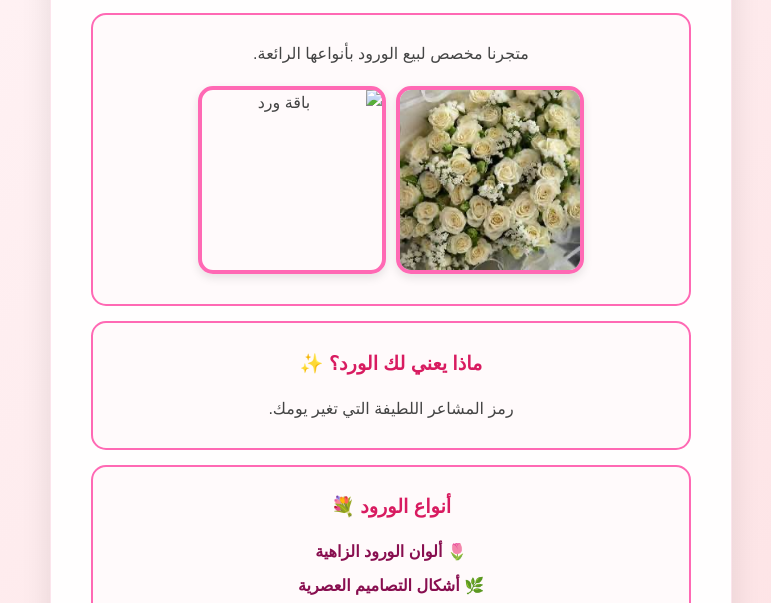
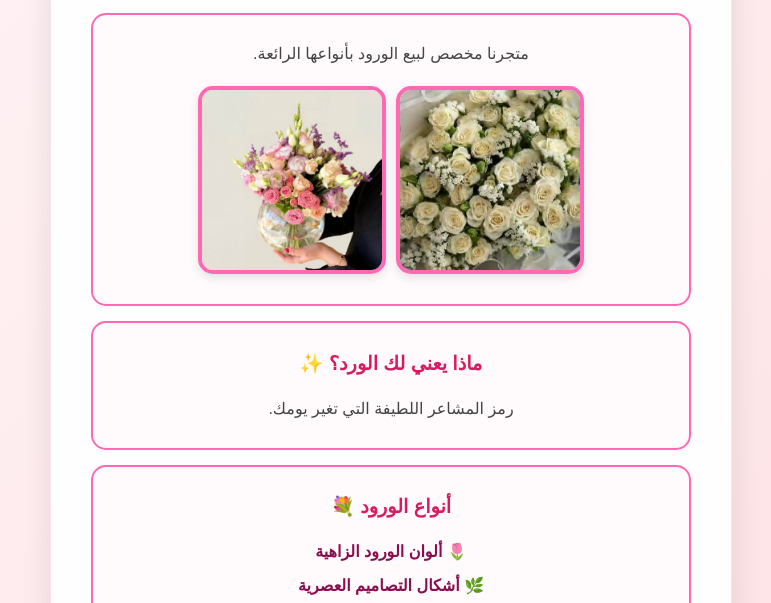
Before and after one commit to lamaralsulmiu-debug/Lamar-flowers-, a plain HTML site: page index.html in a window 1280 px wide. Shown: the part 174-777 px from the top of the page, without its empty margins (249-1020 px from the left). Drawn offline with Linux system fonts and the light colour scheme.

Commit message:
Update index.html

```diff
--- a/index.html
+++ b/index.html
@@ -16,7 +16,7 @@
 <p>متجرنا مخصص لبيع الورود بأنواعها الرائعة.</p>
 <div class="gallery">
 <img src="IMG_1998.jpeg" alt="ورد جوري" class="flower-img">
-<img src="IMG_199.jpeg" alt="باقة ورد" class="flower-img">
+<img src="IMG_1999.jpeg" alt="باقة ورد" class="flower-img">
 </div>
 </section>
 <section>
```
